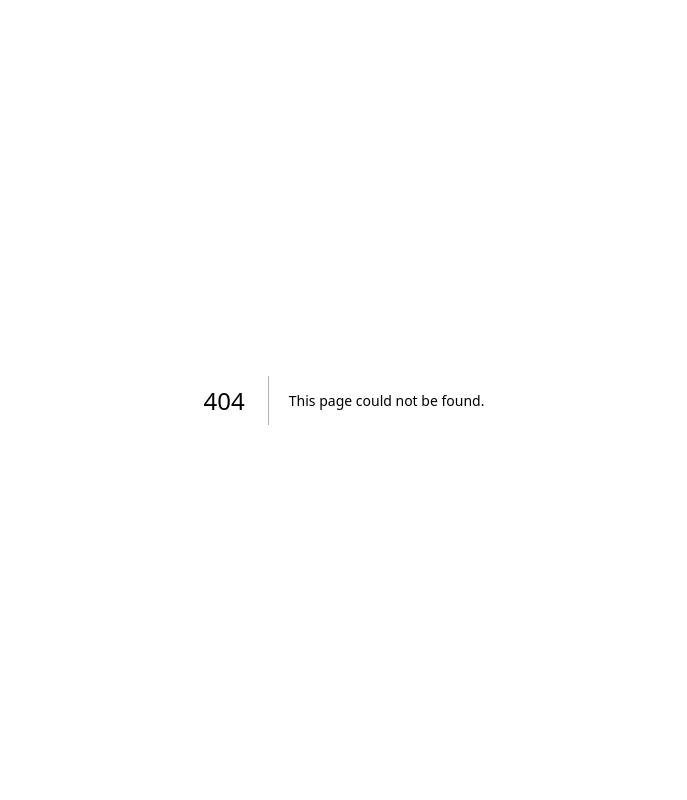
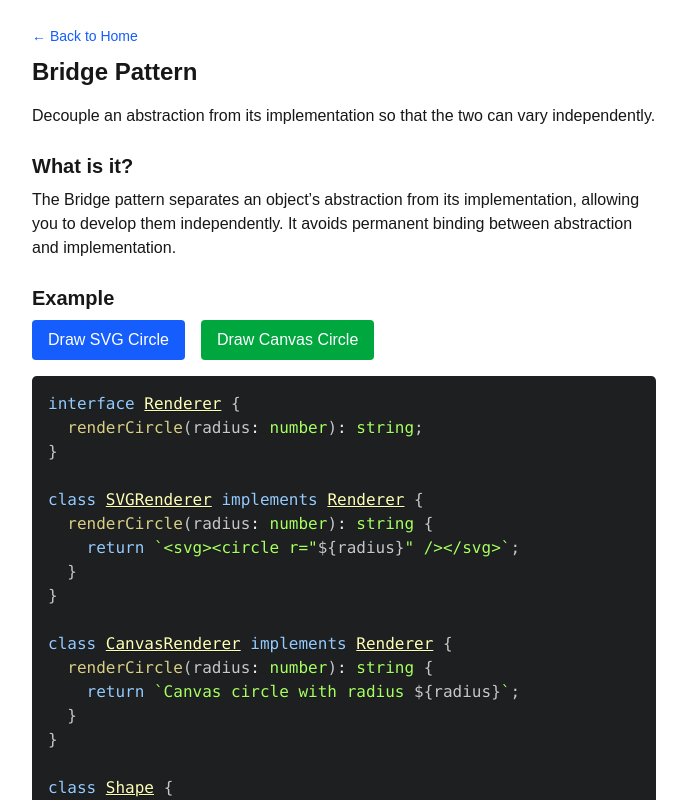
Before and after one commit to Mubtasim/patternalysis, a Next.js app: page /patterns/bridge in a window 1280 px wide. Before the commit this address had no page. Shown: the top 800 px of the page, without its empty margins (296-983 px from the left). Built offline with nearby package versions, Linux system fonts and the light colour scheme.

Commit message:
feat: Add Bridge pattern page and update home page to include it in the list of implemented patterns

```diff
--- a/src/app/page.tsx
+++ b/src/app/page.tsx
@@ -9,6 +9,7 @@ export default function Home() {
     "builder",
     "prototype",
     "adapter",
+    "bridge",
   ];
 
   const allPatterns = [
--- /dev/null
+++ b/src/app/patterns/bridge/page.tsx
@@ -0,0 +1,159 @@
+"use client";
+
+import PatternLayout from "@/components/PatternLayout";
+import { useState } from "react";
+import { Prism as SyntaxHighlighter } from "react-syntax-highlighter";
+import { atomDark } from "react-syntax-highlighter/dist/cjs/styles/prism";
+
+// Implementation
+interface Renderer {
+  renderCircle: (radius: number) => string;
+}
+
+class SVGRenderer implements Renderer {
+  renderCircle(radius: number): string {
+    return `<svg><circle r="${radius}" /></svg>`;
+  }
+}
+
+class CanvasRenderer implements Renderer {
+  renderCircle(radius: number): string {
+    return `Canvas circle with radius ${radius}`;
+  }
+}
+
+// Abstraction
+class Shape {
+  protected renderer: Renderer;
+
+  constructor(renderer: Renderer) {
+    this.renderer = renderer;
+  }
+
+  draw(): string {
+    return "";
+  }
+}
+
+class Circle extends Shape {
+  private radius: number;
+
+  constructor(radius: number, renderer: Renderer) {
+    super(renderer);
+    this.radius = radius;
+  }
+
+  draw(): string {
+    return this.renderer.renderCircle(this.radius);
+  }
+}
+
+export default function BridgePage() {
+  const [output, setOutput] = useState("");
+
+  const handleDraw = (RendererType: new () => Renderer) => {
+    const renderer = new RendererType();
+    const circle = new Circle(10, renderer);
+    setOutput(circle.draw());
+  };
+
+  return (
+    <PatternLayout title="Bridge">
+      <p className="mb-4">
+        Decouple an abstraction from its implementation so that the two can vary
+        independently.
+      </p>
+
+      <h2 className="text-xl font-semibold mt-6 mb-2">What is it?</h2>
+      <p className="mb-4">
+        The Bridge pattern separates an object’s abstraction from its
+        implementation, allowing you to develop them independently. It avoids
+        permanent binding between abstraction and implementation.
+      </p>
+
+      <h2 className="text-xl font-semibold mt-6 mb-2">Example</h2>
+      <div className="flex gap-4 mb-4">
+        <button
+          onClick={() => handleDraw(SVGRenderer)}
+          className="bg-blue-600 hover:bg-blue-500 px-4 py-2 rounded text-white"
+        >
+          Draw SVG Circle
+        </button>
+        <button
+          onClick={() => handleDraw(CanvasRenderer)}
+          className="bg-green-600 hover:bg-green-500 px-4 py-2 rounded text-white"
+        >
+          Draw Canvas Circle
+        </button>
+      </div>
+
+      {output && <p className="mb-6 text-green-400 font-semibold">{output}</p>}
+
+      <SyntaxHighlighter language="ts" style={atomDark} className="rounded">
+        {`interface Renderer {
+  renderCircle(radius: number): string;
+}
+
+class SVGRenderer implements Renderer {
+  renderCircle(radius: number): string {
+    return \`<svg><circle r=\"\${radius}\" /></svg>\`;
+  }
+}
+
+class CanvasRenderer implements Renderer {
+  renderCircle(radius: number): string {
+    return \`Canvas circle with radius \${radius}\`;
+  }
+}
+
+class Shape {
+  protected renderer: Renderer;
+
+  constructor(renderer: Renderer) {
+    this.renderer = renderer;
+  }
+
+  draw(): string {
+    return '';
+  }
+}
+
+class Circle extends Shape {
+  private radius: number;
+
+  constructor(radius: number, renderer: Renderer) {
+    super(renderer);
+    this.radius = radius;
+  }
+
+  draw(): string {
+    return this.renderer.renderCircle(this.radius);
+  }
+}
+
+const svg = new SVGRenderer();
+const circle = new Circle(10, svg);
+console.log(circle.draw());`}
+      </SyntaxHighlighter>
+
+      <h2 className="text-xl font-semibold mt-6 mb-2">Common Uses</h2>
+      <ul className="list-disc ml-6 mb-4">
+        <li>Cross-platform UI rendering</li>
+        <li>Decoupling shape & renderer hierarchies</li>
+        <li>Multiple implementations of an abstraction</li>
+      </ul>
+
+      <h2 className="text-xl font-semibold mt-6 mb-2">When to Use</h2>
+      <ul className="list-disc ml-6 mb-4">
+        <li>You want to separate abstraction from implementation</li>
+        <li>Need to avoid a Cartesian product of classes</li>
+      </ul>
+
+      <h2 className="text-xl font-semibold mt-6 mb-2">Caution</h2>
+      <ul className="list-disc ml-6">
+        <li>Can add complexity through indirection</li>
+        <li>Needs careful abstraction design</li>
+      </ul>
+    </PatternLayout>
+  );
+}
```
